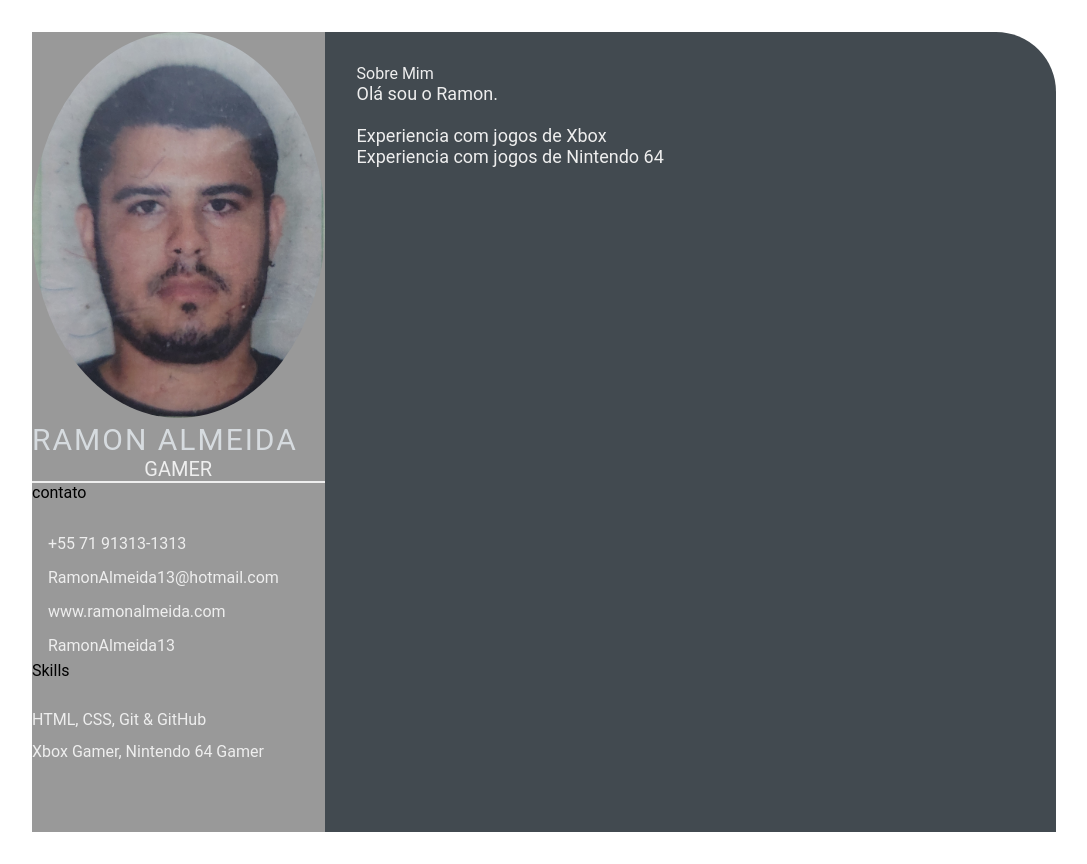
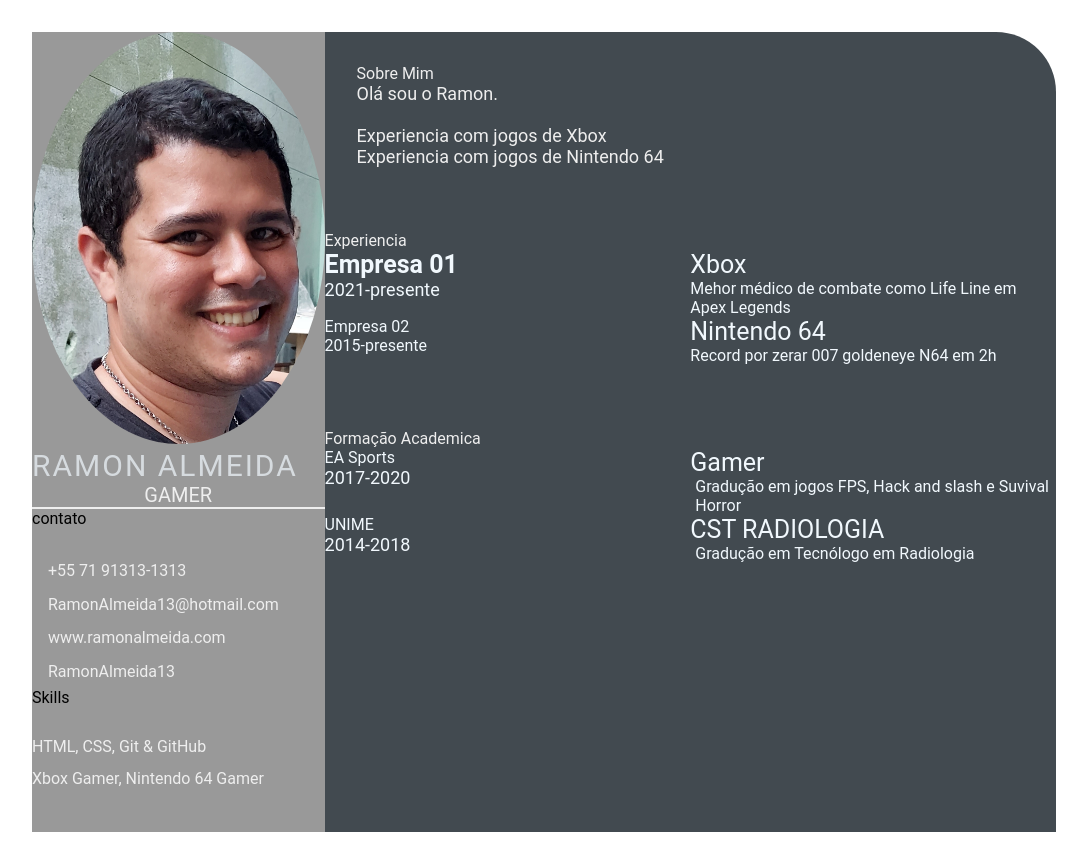
Before and after one commit to RamonAlmeida13/RamonAlmeida13.github.io, a plain HTML site: page index.html in a window 1280 px wide. Shown: the whole page, without its empty margins (96-1183 px from the left). Drawn offline with Linux system fonts and the light colour scheme.

Commit message:
feat-add-aula4

```diff
--- a/Style.css
+++ b/Style.css
@@ -101,3 +101,38 @@
     font-size: 18px;
     color: #eeeeee;
 }
+
+.experience-contents,
+.education-contents,
+.awards-contents {
+    display: grid;
+    grid-template-columns: repeat(2, 1fr);
+    padding-bottom: 2rem;
+    color: #F1F8FD;
+}
+
+.exp-company-name,
+.education-school-name,
+.awards-company-name {
+    font-size: 25px;
+    font-weight: bold;
+}
+
+.exp-time-period,
+.educationp-time-period,
+.awards-time-period {
+    font-size: 18px;
+}
+
+.exp-position,
+.education-subject,
+.awards-name {
+    font-size: 25px;
+}
+
+.exp-desc,
+.education-desc,
+.awards-desc {
+    font-size: 16px;
+    padding-left: 5px;
+}
--- a/index.html
+++ b/index.html
@@ -1,5 +1,6 @@
 <!DOCTYPE html>
 <html lang="en">
+
 <head>
     <meta charset="UTF-8">
     <meta http-equiv="X-UA-Compatible" content="IE=edge">
@@ -9,12 +10,13 @@
     <link rel="stylesheet" href="style.css">
 
 </head>
+
 <body>
     <main class="resume-contents">
         <section class="left-section">
             <section clas="left-section-content">
                 <div class="profile">
-                 <img class="profile-image" src="img/profile-image.jpg" alt="profile image">
+                    <img class="profile-image" src="img/profile-image-eu.jpg" alt="profile image">
                     <p class="name">Ramon Almeida</p>
                     <p class="profession">Gamer</p>
                 </div>
@@ -30,8 +32,12 @@
                 <div class="skills">
                     <p class="left-tittle">Skills</p>
                     <ul>
-                     <li><p>HTML, CSS, Git & GitHub</p></li>
-                     <li><p>Xbox Gamer, Nintendo 64 Gamer</p></li>
+                        <li>
+                            <p>HTML, CSS, Git & GitHub</p>
+                        </li>
+                        <li>
+                            <p>Xbox Gamer, Nintendo 64 Gamer</p>
+                        </li>
                     </ul>
                 </div>
             </section>
@@ -47,7 +53,58 @@
                     </p>
                 </section>
             </div>
+            <section class="experience gap">
+                <div class="right-title">Experiencia</div>
+                <div class="experience-contents">
+                    <div class="exp-left">
+                        <p class="exp-company-name">Empresa 01</p>
+                        <p class="exp-time-period">2021-presente</p>
+                    </div>
+                    <div class="exp-right">
+                        <p class="exp-position">Xbox</p>
+                        <p cass="exp-desc">
+                            Mehor médico de combate como Life Line em Apex Legends
+                        </p>
+                    </div>
+                    <div class="exp-left">
+                        <p class="expcompany-name">Empresa 02</p>
+                        <p class="exp-tie-period">2015-presente</p>
+                    </div>
+                    <div class="exp-right">
+                        <p class="exp-position">Nintendo 64</p>
+                        <p cass="exp-desc">
+                            Record por zerar 007 goldeneye N64 em 2h
+                        </p>
+                    </div>
+                </div>
+            </section>
+            <section class="education gap">
+                <div class="right-title">Formação Academica</div>
+                <div class="education-contents">
+                    <div class="education-left">
+                        <p class="education-scholl-name">EA Sports</p>
+                        <p class="educationp-time-period">2017-2020</p>
+                    </div>
+                    <div class="education-right">
+                        <p class="education-subject">Gamer</p>
+                        <p class="education-desc">
+                            Gradução em jogos FPS, Hack and slash e Suvival Horror
+                        </p>
+                    </div>
+                    <div class="education-left">
+                        <p class="education-scholl-name">UNIME</p>
+                        <p class="educationp-time-period">2014-2018</p>
+                    </div>
+                    <div class="education-right">
+                        <p class="education-subject">CST RADIOLOGIA</p>
+                        <p class="education-desc">
+                            Gradução em Tecnólogo em Radiologia
+                        </p>
+                    </div>
+                </div>
+            </section>
         </section>
     </main>
 </body>
+
 </html>
```
Also changed, not shown: img/profile-image-eu.jpg (added), img/profile-image.jpg (deleted). Lines whose indentation alone changed are shown as unchanged.
